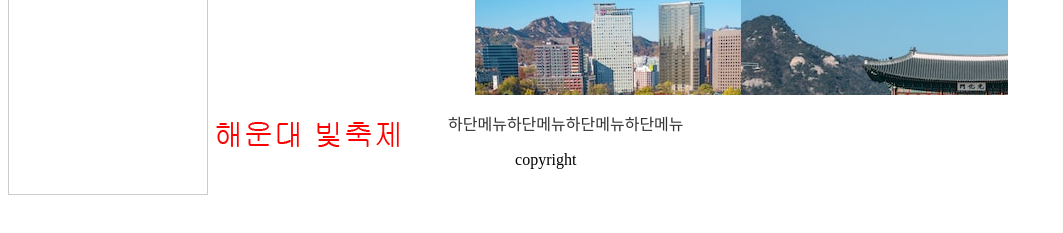
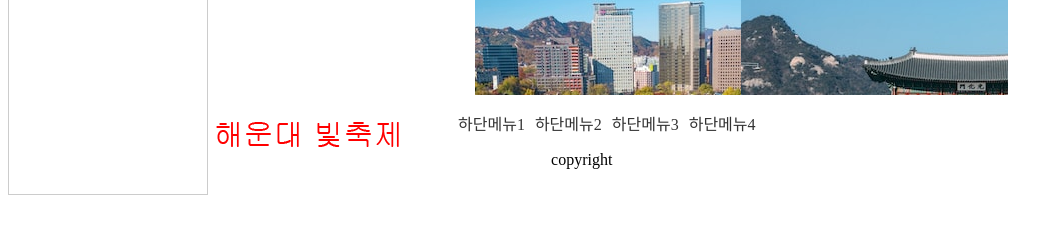
Before and after one commit to SeungEunChun/webtest_c, a plain HTML site: page index.html in a window 1280 px wide. Shown: the part 463-696 px from the top of the page, without its empty margins (0-1063 px from the left). Drawn offline with nearby package versions, Linux system fonts and the light colour scheme.

```diff
--- a/css/style.css
+++ b/css/style.css
@@ -155,3 +155,7 @@
 .swiper-slide.active {
     opacity: 1;
 }
+
+.fbox>ul>li {
+    margin-left: 10px;
+}
--- a/index.html
+++ b/index.html
@@ -95,10 +95,10 @@
                 <h3><img src="./public/img/웹기하단로고.png" alt="로고"></h3>
                 <div class="fbox">
                     <ul class="d-flex">
-                        <li><a href="" class="d-block">하단메뉴</a></li>
-                        <li><a href="" class="d-block">하단메뉴</a></li>
-                        <li><a href="" class="d-block">하단메뉴</a></li>
-                        <li><a href="" class="d-block">하단메뉴</a></li>
+                        <li><a href="" class="d-block">하단메뉴1</a></li>
+                        <li><a href="" class="d-block">하단메뉴2</a></li>
+                        <li><a href="" class="d-block">하단메뉴3</a></li>
+                        <li><a href="" class="d-block">하단메뉴4</a></li>
                     </ul>
                     <div>copyright</div>
                 </div>
--- a/js/index.js
+++ b/js/index.js
@@ -33,6 +33,7 @@
         count %= $('.swiper-slide').length;
 
         $(".swiper-slide").eq(count).addClass("active").siblings().removeClass("active");
+        // $(".swiper-slide").eq(count) == document.querySelectorAll(".swiper-slide")[count]
 
     }, 2000)
 
```
